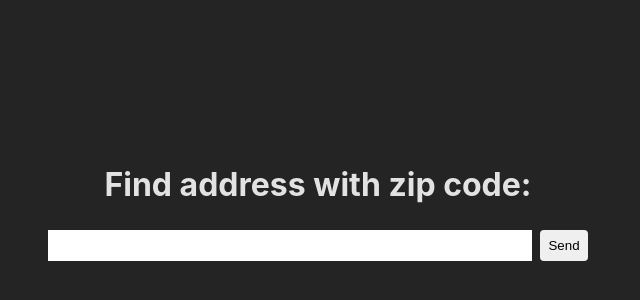
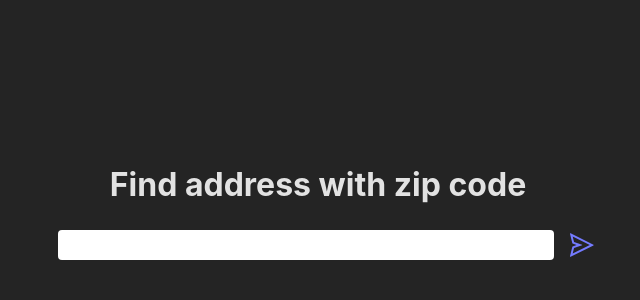
Before and after one commit to MikaelOM/search-address, a React (Vite) app: page / in a window 1280 px wide. Shown: the part 200-500 px from the top of the page, without its empty margins (322-962 px from the left). Built offline with nearby package versions, Linux system fonts and the light colour scheme.

Commit message:
feat: show address

```diff
--- a/src/App.tsx
+++ b/src/App.tsx
@@ -1,5 +1,6 @@
 import { useState } from 'react';
 import { Form } from './components/Form'
+import { ShowDataLocality } from './components/ShowDataLocality'
 
 import './App.css'
 export interface AddressType {
@@ -17,13 +18,21 @@ function App() {
     setAddressData(dataAddress)
   }
 
-  console.log('==> addressData', addressData)
+  function handleToGoBack() {
+    setAddressData(undefined)
+  }
 
   return (
     <>
       <div className='contentPage'>
-        <h1>Find address with zip code:</h1>
+        <h1>Find address with zip code</h1>
         <Form setAddressData={handleData}/>
+        { addressData &&
+          <ShowDataLocality
+            dataAddress={addressData}
+            handleToGoBack={handleToGoBack}
+          />
+        }
       </div>
     </>
   )
--- a/src/components/Form.css
+++ b/src/components/Form.css
@@ -5,18 +5,31 @@
 }
 
 .form input {
+  height: 29.33px;
   border: none;
+  border-radius: 4px;
+  padding: 0 0.5rem;
+}
+
+.form input:focus-visible {
+  border: solid 1px #747bff;
+  outline: none;
 }
 
 .form button {
   border: none;
-  padding: 0.5rem;
-  border-radius: 4px;
+  background-color: #242424;
+  color: #747bff;
+  display: flex;
+  align-items: center;
+  justify-content: center;
+  cursor: pointer;
 }
 
 @media (min-width: 64rem) {
   .form input {
     border: none;
     min-width: 60vh;
+    margin-left: 1.5rem;
   }
 }
--- a/src/components/Form.tsx
+++ b/src/components/Form.tsx
@@ -1,5 +1,8 @@
 import { ChangeEvent, FormEvent, useState } from 'react'
+import { AiOutlineSend } from "react-icons/ai"
+
 import { AddressType } from '../App';
+
 import './Form.css'
 
 interface FormProps {
@@ -7,22 +10,23 @@ interface FormProps {
 }
 
 export function Form({ setAddressData }: FormProps) {
-  const [address, setAddress] = useState('')
+  const [dataForSearchAddress, setDataForSearchAddress] = useState('')
 
   function handleInputChange(event: ChangeEvent<HTMLInputElement>) {
-    setAddress(event.target.value)
+    setDataForSearchAddress(event.target.value)
   }
 
   function handleSubmitAddressForm(event: FormEvent) {
     event.preventDefault()
-    fetch(`https://viacep.com.br/ws/${address}/json/`)
+
+    fetch(`https://viacep.com.br/ws/${dataForSearchAddress}/json/`)
     .then(response => response.json())
     .then(data => {
-        if (data.erro) {
-            console.log("Endereço não encontrado.")
-        } else {
-            setAddressData(data)
-        }
+      if (data.erro) {
+        console.log("Endereço não encontrado.")
+      } else {
+        setAddressData(data)
+      }
     })
     .catch(error => {
         console.error('Ocorreu um erro:', error)
@@ -36,11 +40,13 @@ export function Form({ setAddressData }: FormProps) {
           type="text"
           id="address"
           name="address"
-          value={address}
+          value={dataForSearchAddress}
           onChange={handleInputChange}
           required
         />
-        <button type='submit'>Send</button>
+        <button type='submit'>
+          <AiOutlineSend size={28}/>
+        </button>
       </form>
     </div>
   )
--- /dev/null
+++ b/src/components/ShowDataLocality.css
@@ -0,0 +1,37 @@
+.data-address-container {
+  background-color: #242424;
+  position: absolute;
+  display: flex;
+  align-items: center;
+  justify-content: center;
+  flex-direction: column;
+}
+
+.data-address-header {
+  width: 80%;
+  display: flex;
+  gap: 1.8rem;
+}
+
+.data-address-header button {
+  display: flex;
+  align-items: center;
+  justify-content: center;
+  background-color: #242424;
+  width: 35px;
+  margin: 30px 0;
+  color: #747bff;
+  border:none;
+  cursor: pointer;
+}
+
+.data-address-container section {
+  width: 310px;
+  text-align: left;
+}
+
+@media(min-width: 64rem) {
+  .data-address-container {
+    min-width: 70vh;
+  }
+}
--- /dev/null
+++ b/src/components/ShowDataLocality.tsx
@@ -0,0 +1,28 @@
+import { HiArrowSmLeft } from "react-icons/hi";
+import { AddressType } from "../App"
+
+import './ShowDataLocality.css'
+
+interface ShowDataLocalityProps {
+  dataAddress: AddressType
+  handleToGoBack: () => void
+}
+
+export function ShowDataLocality({ dataAddress, handleToGoBack }: ShowDataLocalityProps) {
+  return (
+    <div className="data-address-container">
+      <div className="data-address-header">
+        <button type="button" onClick={handleToGoBack}>
+          <HiArrowSmLeft size={28}/>
+        </button>
+        <h1>Address Infromation</h1>
+      </div>
+      <section>
+        <p> <span>Postal Code:</span> { dataAddress.cep } </p>
+        <p> { dataAddress.logradouro } </p>
+        <p> { dataAddress.bairro } </p>
+        <p> { dataAddress.localidade } - { dataAddress.uf } </p>
+      </section>
+    </div>
+  )
+}
--- a/src/index.css
+++ b/src/index.css
@@ -31,7 +31,4 @@ body {
   a:hover {
     color: #747bff;
   }
-  button {
-    background-color: #f9f9f9;
-  }
 } */
```
